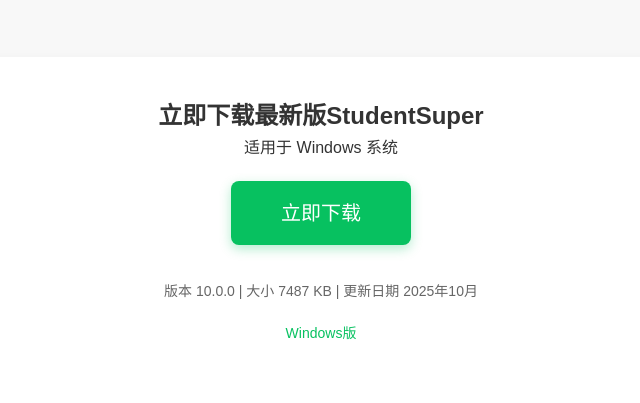
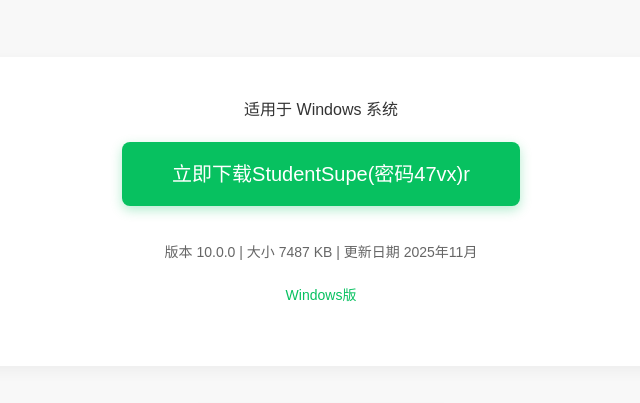
Before and after one commit to Zxjy-ZCH/StudentSuper, a plain HTML site: page index.html in a window 1280 px wide. Shown: the part 319-722 px from the top of the page, without its empty margins (319-959 px from the left). Drawn offline with Linux system fonts and the light colour scheme.

Commit message:
Update index.html

```diff
--- a/index.html
+++ b/index.html
@@ -3,7 +3,7 @@
 <head>
     <meta charset="UTF-8">
     <meta name="viewport" content="width=device-width, initial-scale=1.0">
-    <title>StudentSuper官方下载 - 信技课随时随地上网</title>
+    <title>Zxjy官方下载 - 分享好用的工具</title>
     <style>
         * {
             margin: 0;
@@ -236,10 +236,9 @@
         </header>
 
         <section class="download-section">
-            <h2>立即下载最新版StudentSuper</h2>
             <p>适用于 Windows 系统</p>
-            <a href="#" class="download-btn" id="downloadBtn">立即下载</a>
-            <p class="download-info">版本 10.0.0 | 大小 7487 KB | 更新日期 2025年10月</p>
+            <a href="#" class="download-btn" id="downloadBtn">立即下载StudentSupe(密码47vx)r</a>
+            <p class="download-info">版本 10.0.0 | 大小 7487 KB | 更新日期 2025年11月</p>
 
             <div class="platform-links">
                 <a href="#" class="platform-link">Windows版</a>
```
